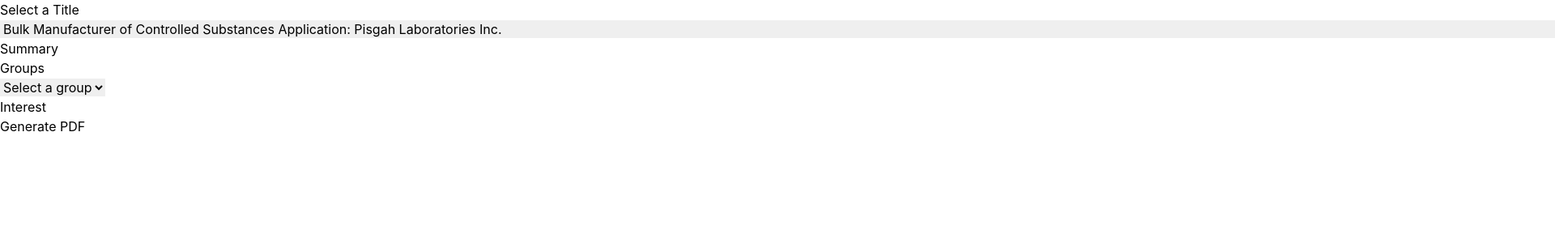
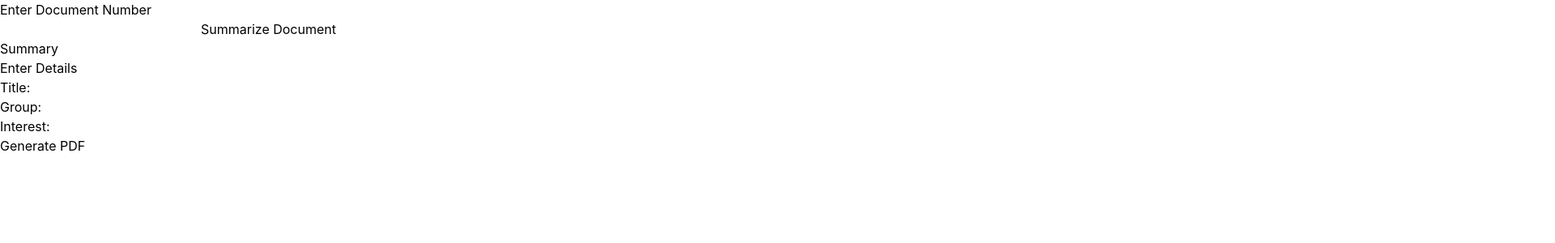
Before and after one commit to simonwisdom/public-comment-generator, a React (Create React App) app: page / in a window 1280 px wide. Shown: the top 300 px of the page at 81% size, 1920 px wide, since content can reach past the window. Built offline with nearby package versions, Linux system fonts and the light colour scheme.

Commit message:
swapped to searching for a document number

```diff
--- a/src/App.js
+++ b/src/App.js
@@ -1,70 +1,55 @@
-import React, { useState, useEffect } from 'react';
-import Papa from 'papaparse';
+import React, { useState } from 'react';
 
 const App = () => {
-  const [data, setData] = useState([]);
-  const [selectedTitle, setSelectedTitle] = useState('');
-  const [selectedSummary, setSelectedSummary] = useState('');
-  const [selectedGroups, setSelectedGroups] = useState([]);
-  const [selectedGroupIndex, setSelectedGroupIndex] = useState(-1);
-  const [selectedInterest, setSelectedInterest] = useState('');
+  const [documentNumber, setDocumentNumber] = useState('');
+  const [summary, setSummary] = useState('');
+  const [title, setTitle] = useState('');
+  const [group, setGroup] = useState('');
+  const [interest, setInterest] = useState('');
 
-  useEffect(() => {
-    // Fetch and parse the CSV data
-    fetch('/stakeholders.csv')
-      .then(response => response.text())
-      .then(csvData => {
-        const parsedData = Papa.parse(csvData, { header: true });
-        setData(parsedData.data);
-      });
-  }, []);
+  const handleDocumentNumberChange = (event) => {
+    setDocumentNumber(event.target.value);
+  };
 
   const handleTitleChange = (event) => {
-    const selected = event.target.value;
-    setSelectedTitle(selected);
-    const found = data.find(item => item.title === selected);
-    if (found) {
-      setSelectedSummary(found.summary || 'No summary available');
-      try {
-        const groups = JSON.parse(found.groups.replace(/'/g, '"')) || [];
-        setSelectedGroups(groups);
-        setSelectedInterest('');
-        setSelectedGroupIndex(-1); // Reset group index when title changes
-      } catch {
-        setSelectedGroups([]);
-        setSelectedInterest('');
-        setSelectedGroupIndex(-1);
-      }
-    } else {
-      setSelectedSummary('No summary available');
-      setSelectedGroups([]);
-      setSelectedInterest('');
-      setSelectedGroupIndex(-1);
-    }
+    setTitle(event.target.value);
   };
 
   const handleGroupChange = (event) => {
-    const selected = parseInt(event.target.value, 10);
-    setSelectedGroupIndex(selected);
-    const found = data.find(item => item.title === selectedTitle);
-    if (found && found.interests) {
-      try {
-        const interests = JSON.parse(found.interests.replace(/'/g, '"'));
-        setSelectedInterest(interests[selected] || 'No interest available');
-      } catch {
-        setSelectedInterest('Interest data not properly formatted');
-      }
-    }
+    setGroup(event.target.value);
+  };
+
+  const handleInterestChange = (event) => {
+    setInterest(event.target.value);
+  };
+
+  const handleSummarizeDoc = () => {
+    fetch('https://public-comment-generator-roan.vercel.app/api/summarize-doc', {
+      method: 'POST',
+      headers: {
+        'Content-Type': 'application/json',
+      },
+      body: JSON.stringify({ documentNumber }),
+    })
+      .then(response => response.json())
+      .then(data => {
+        setSummary(data.summary);
+        console.log('Summary received:', data.summary);
+      })
+      .catch((error) => {
+        console.error('Error:', error);
+        setSummary('Error occurred while fetching summary');
+      });
   };
 
   const handleGeneratePDF = () => {
     const payload = {
-      title: selectedTitle,
-      summary: selectedSummary,
-      group: selectedGroups[selectedGroupIndex],
-      interest: selectedInterest
+      title,
+      summary,
+      group,
+      interest
     };
-    console.log('Payload to send:', payload); // You can replace this with a POST request
+    console.log('Payload to send:', payload);
 
     fetch('https://public-comment-generator-roan.vercel.app/api/generate-pdf', {
       method: 'POST',
@@ -88,23 +73,27 @@
 
   return (
     <div>
-      <h1>Select a Title</h1>
-      <select value={selectedTitle} onChange={handleTitleChange}>
-        {data.map((item, index) => (
-          <option key={index} value={item.title}>{item.title}</option>
-        ))}
-      </select>
+      <h1>Enter Document Number</h1>
+      <input type="text" value={documentNumber} onChange={handleDocumentNumberChange} />
+      <button onClick={handleSummarizeDoc}>Summarize Document</button>
       <h2>Summary</h2>
-      <p>{selectedSummary}</p>
-      <h2>Groups</h2>
-      <select value={selectedGroupIndex} onChange={handleGroupChange}>
-        <option value="-1">Select a group</option>
-        {selectedGroups.map((group, index) => (
-          <option key={index} value={index}>{group}</option>
-        ))}
-      </select>
-      <h2>Interest</h2>
-      <p>{selectedInterest}</p>
+      <p>{summary}</p>
+      <h2>Enter Details</h2>
+      <label>
+        Title:
+        <input type="text" value={title} onChange={handleTitleChange} />
+      </label>
+      <br />
+      <label>
+        Group:
+        <input type="text" value={group} onChange={handleGroupChange} />
+      </label>
+      <br />
+      <label>
+        Interest:
+        <input type="text" value={interest} onChange={handleInterestChange} />
+      </label>
+      <br />
       <button onClick={handleGeneratePDF}>Generate PDF</button>
     </div>
   );
```
Also changed, not shown: api/summarize-doc.js (added, +91 -0 lines).
